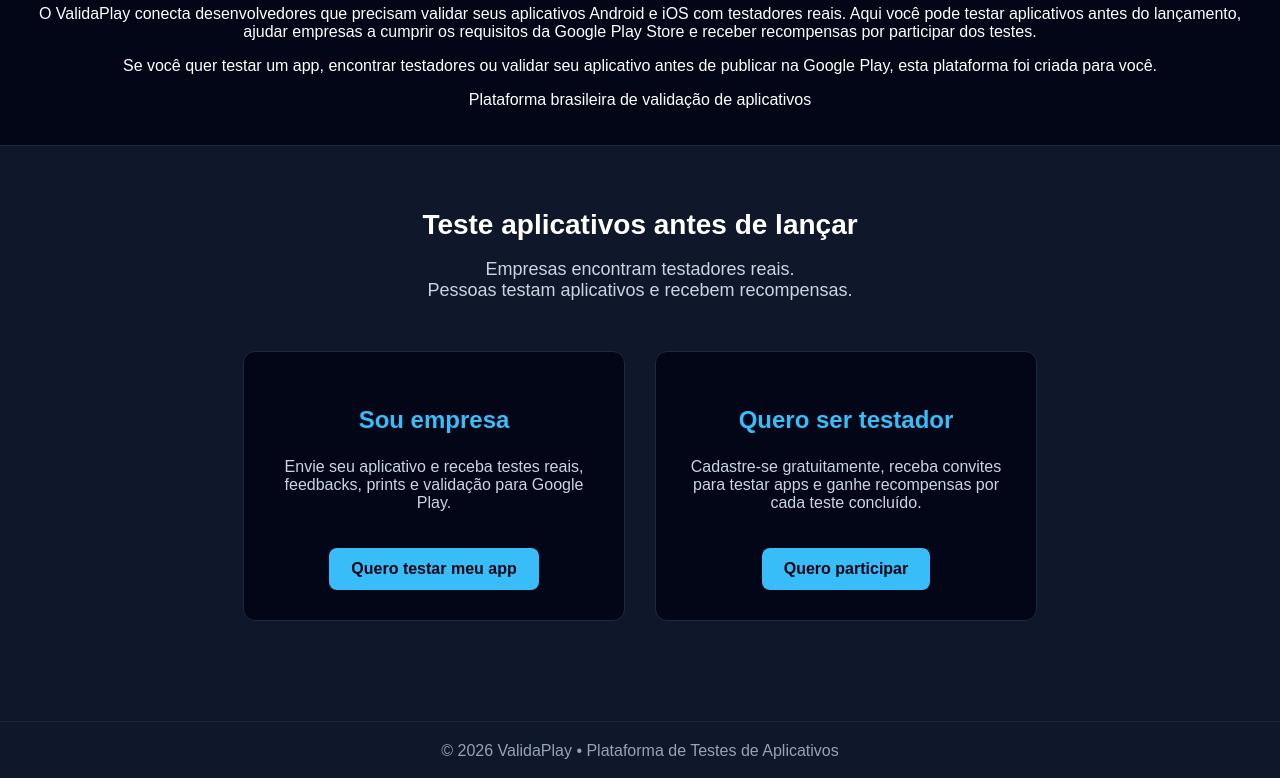
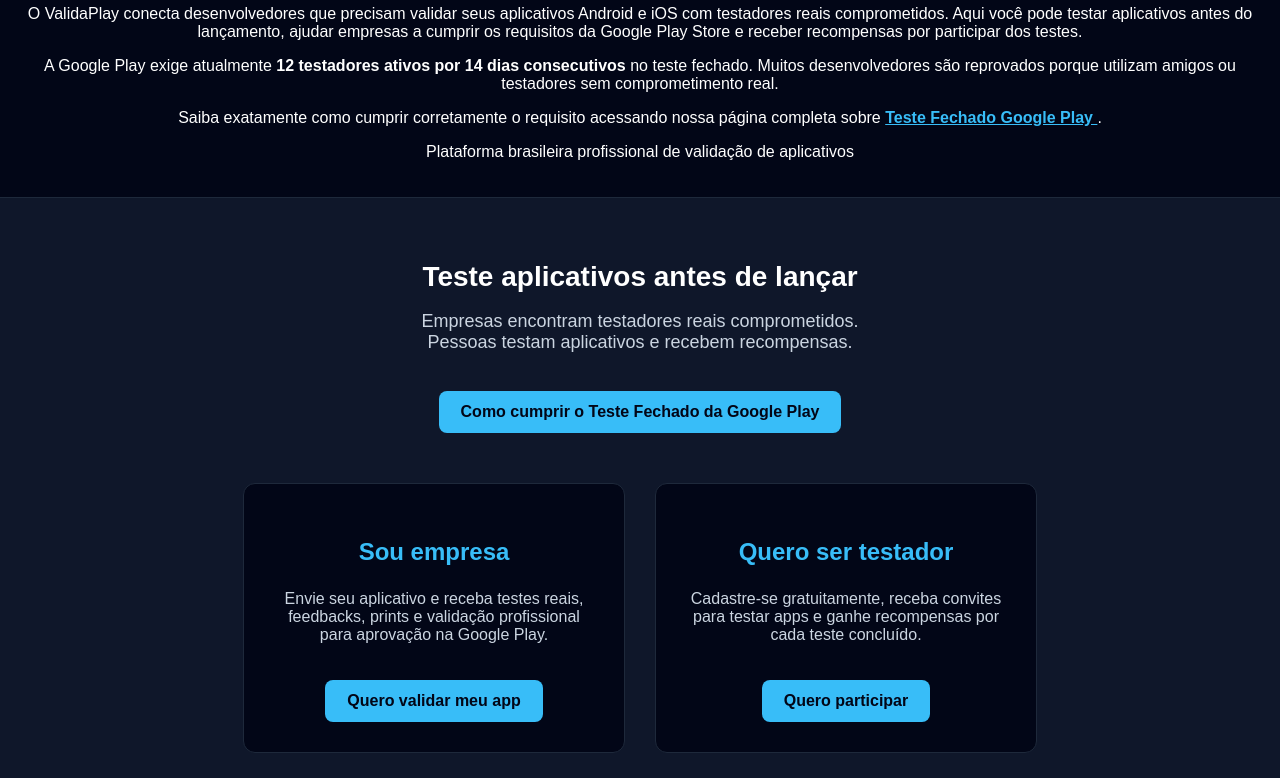
Before and after one commit to adenilsonlopesveiga-lgtm/validaplay, a plain HTML site: page index.html in a window 1280 px wide. Shown: the part 120-898 px from the top of the page. Drawn offline with Linux system fonts and the light colour scheme.

Commit message:
Nova página SEO teste fechado Google Play

```diff
--- a/index.html
+++ b/index.html
@@ -6,14 +6,14 @@
 <meta charset="UTF-8">
 <meta name="viewport" content="width=device-width, initial-scale=1.0">
 
-<title>ValidaPlay | Teste Fechado Google Play com Testadores Reais</title>
+<title>ValidaPlay | Teste Fechado Google Play com 12 Testadores Reais</title>
 
-<meta name="description" content="ValidaPlay conecta desenvolvedores a testadores reais para cumprir o requisito de 14 dias do teste fechado da Google Play. Aprovação rápida, segura e profissional.">
+<meta name="description" content="ValidaPlay conecta desenvolvedores a testadores reais para cumprir o requisito de 12 testadores por 14 dias no teste fechado da Google Play. Aprovação rápida, segura e profissional.">
 
 <meta name="robots" content="index, follow">
 
 <meta property="og:title" content="ValidaPlay - Teste Fechado Google Play">
-<meta property="og:description" content="Precisa cumprir o teste fechado da Play Store? A ValidaPlay conecta você a testadores reais.">
+<meta property="og:description" content="Precisa cumprir o teste fechado da Play Store? A ValidaPlay conecta você a testadores reais profissionais.">
 <meta property="og:type" content="website">
 <meta property="og:url" content="https://validaplay.com.br">
 <meta property="og:locale" content="pt_BR">
@@ -120,23 +120,31 @@ footer{
 <body>
 
 <header>
-    <h1>ValidaPlay - Teste Fechado Google Play com Testadores Reais</h1>
+    <h1>ValidaPlay - Teste Fechado Google Play com 12 Testadores Reais</h1>
 
-    <h2>Plataforma brasileira para testar aplicativos</h2>
+    <h2>Plataforma brasileira para validar aplicativos</h2>
 
     <p>
     O ValidaPlay conecta desenvolvedores que precisam validar seus aplicativos Android e iOS
-    com testadores reais. Aqui você pode testar aplicativos antes do lançamento,
+    com testadores reais comprometidos. Aqui você pode testar aplicativos antes do lançamento,
     ajudar empresas a cumprir os requisitos da Google Play Store e receber recompensas
     por participar dos testes.
     </p>
 
     <p>
-    Se você quer testar um app, encontrar testadores ou validar seu aplicativo antes
-    de publicar na Google Play, esta plataforma foi criada para você.
+    A Google Play exige atualmente <strong>12 testadores ativos por 14 dias consecutivos</strong>
+    no teste fechado. Muitos desenvolvedores são reprovados porque utilizam amigos ou testadores
+    sem comprometimento real.
     </p>
 
-    <p>Plataforma brasileira de validação de aplicativos</p>
+    <p>
+    Saiba exatamente como cumprir corretamente o requisito acessando nossa página completa sobre
+    <a href="teste-fechado-google-play.html" style="color:#38bdf8; font-weight:bold;">
+    Teste Fechado Google Play
+    </a>.
+    </p>
+
+    <p>Plataforma brasileira profissional de validação de aplicativos</p>
 </header>
 
 <div class="container">
@@ -144,22 +152,32 @@ footer{
     <div class="hero">
         <h2>Teste aplicativos antes de lançar</h2>
         <p>
-        Empresas encontram testadores reais.<br>
+        Empresas encontram testadores reais comprometidos.<br>
         Pessoas testam aplicativos e recebem recompensas.
         </p>
+
+        <a class="btn" href="teste-fechado-google-play.html">
+        Como cumprir o Teste Fechado da Google Play
+        </a>
     </div>
 
     <div class="cards">
 
         <div class="card">
             <h3>Sou empresa</h3>
-            <p>Envie seu aplicativo e receba testes reais, feedbacks, prints e validação para Google Play.</p>
-            <a class="btn" href="empresa.html">Quero testar meu app</a>
+            <p>
+            Envie seu aplicativo e receba testes reais, feedbacks, prints e validação
+            profissional para aprovação na Google Play.
+            </p>
+            <a class="btn" href="empresa.html">Quero validar meu app</a>
         </div>
 
         <div class="card">
             <h3>Quero ser testador</h3>
-            <p>Cadastre-se gratuitamente, receba convites para testar apps e ganhe recompensas por cada teste concluído.</p>
+            <p>
+            Cadastre-se gratuitamente, receba convites para testar apps
+            e ganhe recompensas por cada teste concluído.
+            </p>
             <a class="btn" href="como-funciona.html">Quero participar</a>
         </div>
 
@@ -170,6 +188,13 @@ footer{
 <footer>
 © 2026 ValidaPlay • Plataforma de Testes de Aplicativos
 <br><br>
+
+<a href="teste-fechado-google-play.html" style="color:#94a3b8; text-decoration:none;">
+Teste Fechado Google Play
+</a>
+
+<br><br>
+
 <a href="login.html" style="color:#334155; font-size:12px; text-decoration:none;">
 Área administrativa
 </a>
```
